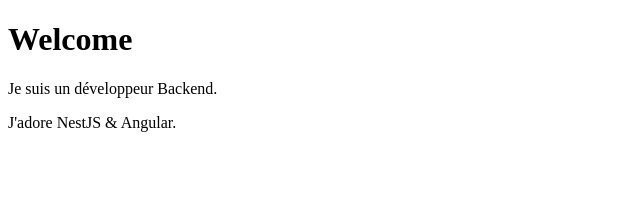
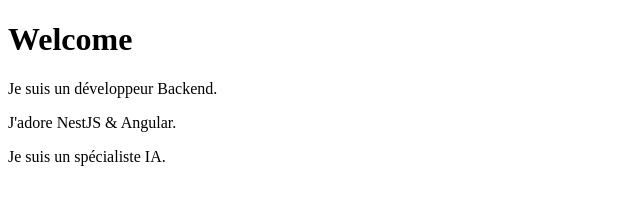
Before and after one commit to zmbvrr/module-git-poe-12-decembre, a plain HTML site: page index.html in a window 1280 px wide. Shown: the whole page, without its empty margins (0-640 px from the left). Drawn offline with Linux system fonts and the light colour scheme.

Commit message:
nouveau message

```diff
--- a/index.html
+++ b/index.html
@@ -7,5 +7,6 @@
     <h1>Welcome</h1>
     <p>Je suis un développeur Backend.</p>
     <p>J'adore NestJS & Angular.</p>
+    <p>Je suis un spécialiste IA.</p>
   </body>
 </html>
```
